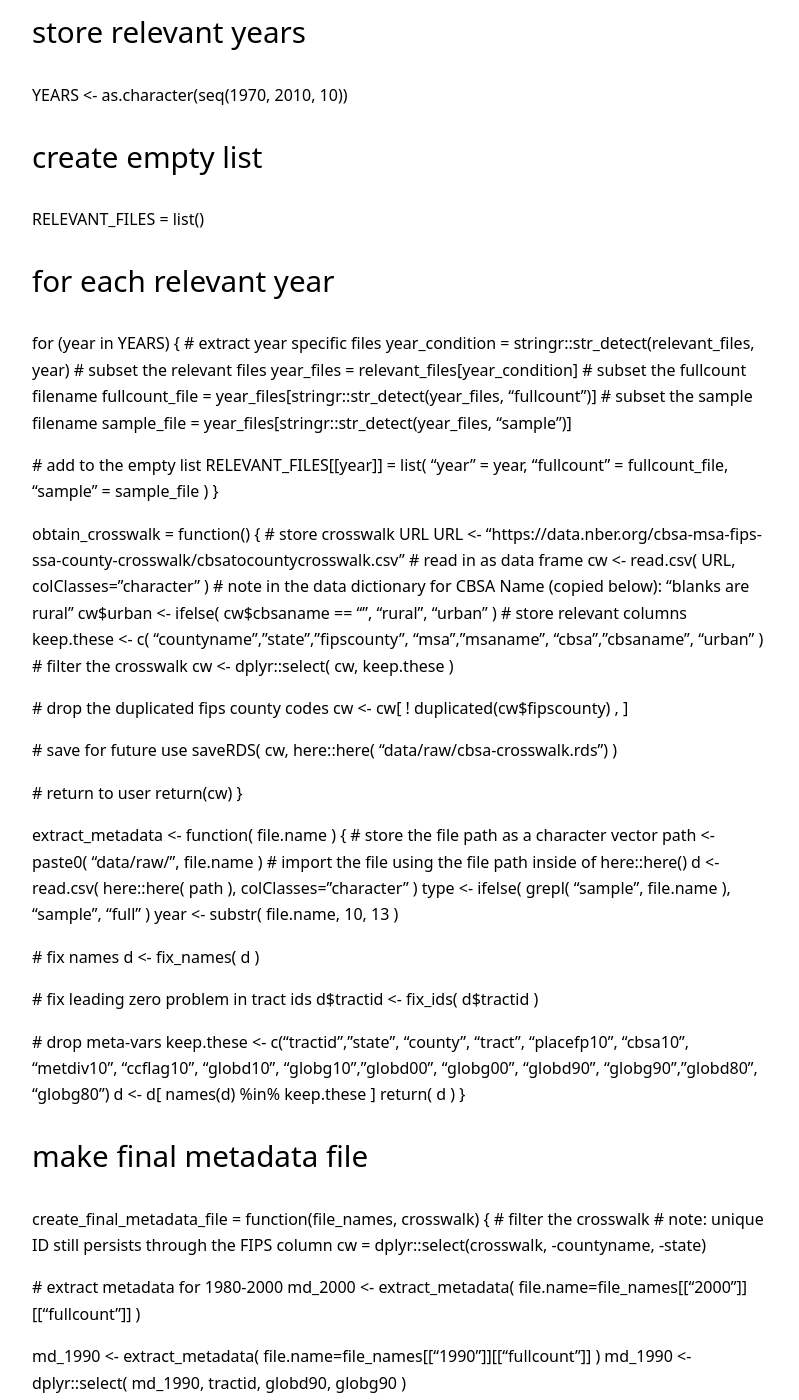
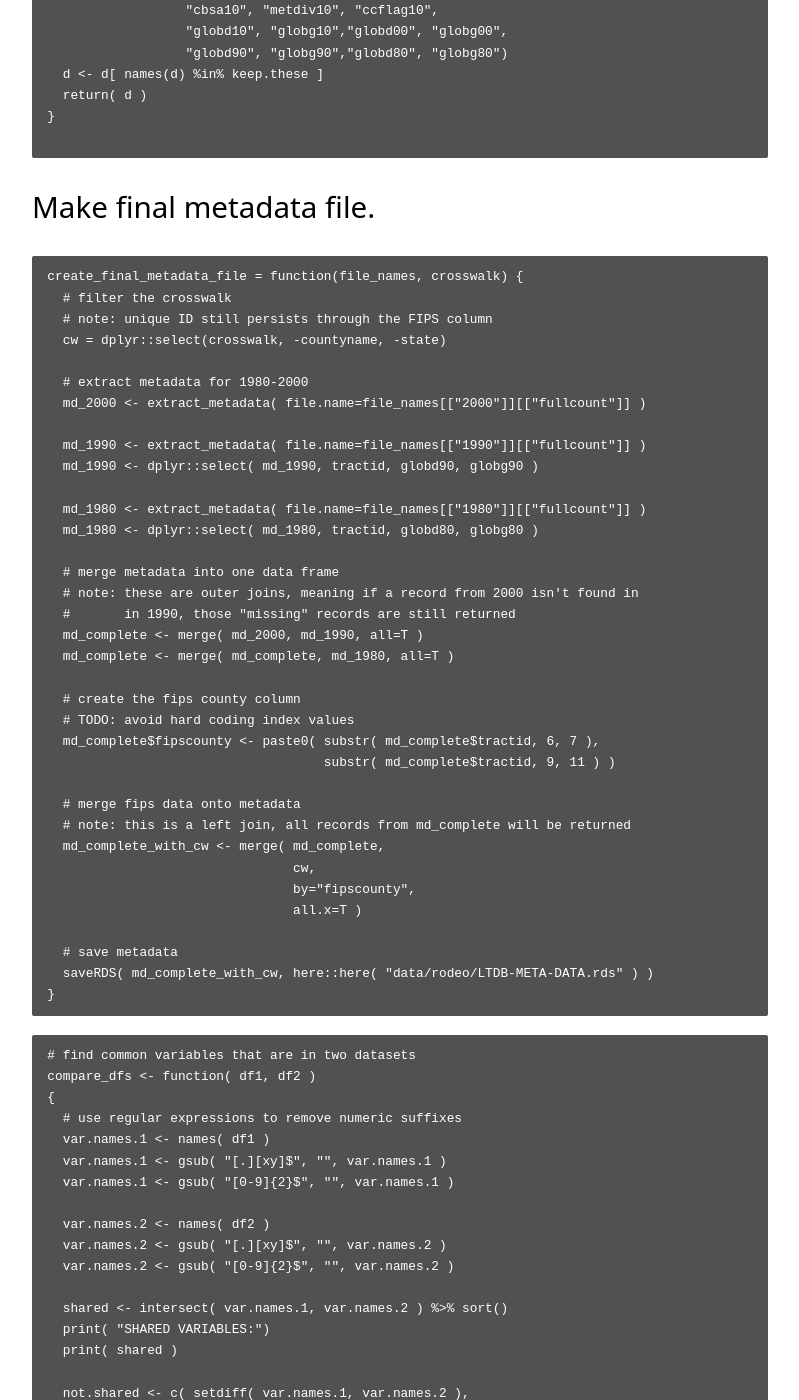
Before and after one commit to jmacost5/cpp-528-fall-2021-group-01, a Jekyll site: the page built from _posts/2021-12-04-ch06-utilities_master.md, in a window 1280 px wide and 1400 px high, scrolled down 5318 px. Shown: the whole window, without its empty margins (240-1039 px from the left). Built offline with Jekyll 4.4.1, drawn with Linux system fonts in a browser that asks for light colours; nearby versions of some CDN libraries; our own code applies the rules of GitHub Pages for plain Markdown files; some of the changed text lies outside the part shown.

Commit message:
Update 2021-12-04-ch06-utilities_master.md

````diff
--- a/_posts/2021-12-04-ch06-utilities_master.md
+++ b/_posts/2021-12-04-ch06-utilities_master.md
@@ -1,9 +1,7 @@
-#
-# Author:   Cristian Nuno
-# Maintainers: April Peck, Ahmed Rashwan, Erin McIntyre, Alev Yildiz
-# Date:     March 14, 2021
-# Purpose:  Create a function that will be sourced within another file
-#
+---
+Title: Data Manifest
+Subtitle: "Functions and data steps used in analysis. Taken from *utilities_master.R*"
+--
 
 # Set stargazer type
 s.type <- "html"
@@ -11,51 +9,52 @@
 # Lab 02 Functions--------------------------------------------------------------
 
 # create function ----
+```
 today <- function() {
+
   # store today's date
   today_date <- format(Sys.time(), '%B %d, %Y')
+
   # return today's date back to Global Environment
   return(today_date)
 }
+```
 
 
-# ONE: Filter variables by theme or group. Write a function that takes as an argument one or more
-# of the groups that you just created in the concordance file under the “category” field and returns
-# all of the variables associated with that group.
+# Function One---
 
-# filter data by category ----
+This function filters the data by categories.
+
+```
+# will need to load (tidyverse) library
+# search.cat will work in combination of multiple search terms
+# search.cat <- c("first search term" ,"second search term" , "third search term" )
+# example = search.cat <- c("family" , "nationality")
 
 cat_filter <- function(data , search.cat ){
   cat_filter <- data%>%
     filter(category == search.cat )
+  return(cat_filter)
 }
+```
 
-# TWO: Create a function that searches variable descriptions for a specific string and returns
-# any variables that match. For example, if I searched for “income” I would want variables like
-# median household income and per capita income.
+# Function Two---
 
-# search for data with keyword ----
+Function that searches variable descriptions for a specific string and returns any variables that match. For example, if I searched for "income" I would want variables like median household income and per capita income.
 
+```
 search_description <- function(data , keywords) {
   search_description <- grepl(keywords , data$definition , ignore.case =T )
+  search.keywords <- data[search_description , c("root", "category" ,"definition" )]
+  return(search.keywords)
 }
+```
 
+# Function Three---
 
-# THREE: Create a function to filter variables by time periods. Specifically, the user will
-# specify the time periods of interest for the study and the function will identify all variables
-# that have measures for those periods. For example, I if I want to use the data for a study that
-# covers 1990, 2000, and 2010 which variables are available for all three periods?
+Function to filter variables by time periods. Specifically, the user will specify the time periods of interest for the study and the function will identify all variables that have measures for those periods.
 
-# Note that column names contain the time periods, so similar to the previous function you can use
-# grepl() to identify all columns that meet your critera. Once you have selected the appropriate columns
-# you need to write a logical statement that checks variable availability for each year. We do not care
-# whether the measure comes from the full Census, the long form sample, or the ACS as long as at least
-# one measure is availabe for each of the specified time periods.
-
-# Return a table with all of the variables that meet the criteria.
-
-# search by year(s) ----
-
+```
 search_years <- function(data, years)
 {
 
@@ -80,7 +79,7 @@
 
   # select data to keep
   df.years <- data %>%
-  select(root, root2, category, definition, contains(years))
+    select(root, root2, category, definition, contains(years))
 
   #subset data to keep root, root2, and the columns that contain the names of our time period
   #data_cleaned <- data[, c(grepl( paste( c( time.periods, columns), collapse = "|"), colnames(data) )) ]
@@ -118,15 +117,12 @@
 
   return(data_final)
 
-
 }
-# End of Lab 02 Functions--------------------------------------------------------------
-
-# End of Lab 02 Functions--------------------------------------------------------------
-
+```
 
 # Lab 03 Functions--------------------------------------------------------------
 
+```
 build_year <- function( fn1, fn2, year )
 {
 
@@ -144,8 +140,9 @@
   saveRDS( d3, here::here( file.name ) )
 
 }
+```
 
-
+```
 # store relevant raw data files
 relevant_files = list.files(here::here("data/raw"), pattern = "(s|S)td.*.csv")
 
@@ -173,8 +170,9 @@
     "sample" = sample_file
   )
 }
+```
 
-
+```
 obtain_crosswalk = function() {
   # store crosswalk URL
   URL <- "https://data.nber.org/cbsa-msa-fips-ssa-county-crosswalk/cbsatocountycrosswalk.csv"
@@ -199,8 +197,9 @@
   # return to user
   return(cw)
 }
+```
 
-
+```
 extract_metadata <- function( file.name )
 {
   # store the file path as a character vector
@@ -225,7 +224,11 @@
   return( d )
 }
 
-# make final metadata file
+```
+
+# Make final metadata file.
+
+```
 create_final_metadata_file = function(file_names, crosswalk) {
   # filter the crosswalk
   # note: unique ID still persists through the FIPS column
@@ -261,8 +264,9 @@
   # save metadata
   saveRDS( md_complete_with_cw, here::here( "data/rodeo/LTDB-META-DATA.rds" ) )
 }
+```
 
-
+```
 # find common variables that are in two datasets
 compare_dfs <- function( df1, df2 )
 {
@@ -291,9 +295,11 @@
 
   return( dd )
 }
+```
 
+# Function to control plot() formatting
 
-# function to control plot() formatting
+```
 jplot <- function( x1, x2, lab1="", lab2="", draw.line=T, ... )
 {
 
@@ -311,9 +317,11 @@
     lines( lowess(x2[ok]~x1[ok]), col="red", lwd=3 ) }
 
 }
-
+```
 
 # Wrangle data to create shapefile for chloropleth map
+
+```
 # load data
 crosswalk <- read.csv( "https://raw.githubusercontent.com/DS4PS/cpp-529-master/master/data/cbsatocountycrosswalk.csv",  stringsAsFactors=F, colClasses="character" )
 
@@ -334,7 +342,7 @@
   rename( POP=estimate )
 #sanfran.pop$GEOID<-substr(sanfran.pop$GEOID,2,length(sf.pop$GEOID)) # remove leading 0's
 
-# End of Lab 03 Functions--------------------------------------------------------------
+```
 
 
 # Lab 04 Functions--------------------------------------------------------------
@@ -350,8 +358,9 @@
 # inflation rate
 INFLATION_RATE <- 1.28855
 
-# load custom functions ----
+# Load custom functions ----
 
+```
 # Helper functions for the **pairs()** correlation table
 panel.cor <- function(x, y, digits=2, prefix="", cex.cor)
 {
@@ -381,7 +390,9 @@
     lines(stats::lowess(x[ok], y[ok], f = span, iter = iter),
           col = col.smooth, lwd=2, ...)
 }
+```
 
+```
 # custom plot
 jplot <- function( x1, x2, lab1="", lab2="", draw.line=T, ... )
 {
@@ -400,8 +411,11 @@
     lines( lowess(x2[ok]~x1[ok]), col="red", lwd=3 ) }
 
 }
+```
 
-# load necessary data ----
+# Load necessary data ---
+
+```
 # remember to use the here::here() function
 d1 <- readRDS( here::here( "data/rodeo/LTDB-2000.rds" ) )
 d2 <- readRDS( here::here( "data/rodeo/LTDB-2010.rds" ) )
@@ -412,7 +426,11 @@
 
 d <- merge( d1, d2, by="tractid" )
 d <- merge( d, md, by="tractid" )
+```
 
+# Clean data---
+
+```
 # filter rural districts
 d <- dplyr::filter( d, urban == "urban" )
 
@@ -438,9 +456,14 @@
 d$mhv.10 <- mhv.10
 d$mhv.change <- mhv.change
 d$mhv.growth <- mhv.growth
+```
 
+## Create data sets
+
+```
 d.full <- d
-
+```
+```
 d <- dplyr::select( d, tractid,
                     mhmval00, mhmval12,
                     hinc00,
@@ -467,15 +490,17 @@
                  mhv.change.00.to.10 = mhmval12 - mhmval00,
                  p.mhv.change = 100 * (mhmval12 - mhmval00) / mhmval00,
                  pov.rate = 100 * npov00 / dpov00 )
+```
 
-
-
+```
 # create mini data frame
 df <- data.frame( MedianHomeValue2000=mhv.00,
                   MedianHomeValue2010=mhv.10,
                   MHV.Change.00.to.10=mhv.change,
                   MHV.Growth.00.to.12=mhv.growth )
+ ```
 
+ ```
 # average growth in median home value for the city
 cbsa_stats_df <-
   d %>%
@@ -483,11 +508,14 @@
   dplyr::summarize( metro.mhv.change = median( mhv.change, na.rm=T ),
                     metro.mhv.growth = 100 * median( mhv.growth, na.rm=T ) ) %>%
   dplyr::ungroup()
+```
 
-# End of Lab 04 Functions-------------------------------------------------------
 
 # Lab 05 Functions--------------------------------------------------------------
 
+# Load Data---
+
+```
 # obtain NMTC data
 NMTC_URL <- "https://raw.githubusercontent.com/DS4PS/cpp-528-spr-2020/master/labs/data/raw/NMTC/nmtc-sheet-01.csv"
 nmtc <- read.csv( NMTC_URL, stringsAsFactors=F )
@@ -498,18 +526,22 @@
 
 # load census data
 d.lab05 <- d.full
+```
 
-# Create the Difference In Difference dataset
+# Create the Difference In Difference dataset---
 
-
-# create a key that will allow us to obtain federal data for each tract ----
+## Create a key that will allow us to obtain federal data for each tract
+```
 # remove anything not a number from the string
 d.lab05$id2 <- gsub( "[^0-9]", "", d.lab05$tractid )
 
 # fix IDs so they are match
 d.lab05$id2 <- as.numeric( d.lab05$id2 )
+```
 
-# aggregate federal programs such that there is one record per tract ----
+## Aggregate federal programs such that there is one record per tract
+
+```
 lihtc.dollars <-
   lihtc %>%
   dplyr::filter( yr_alloc >= 2000 & yr_alloc <= 2010 ) %>%
@@ -525,13 +557,18 @@
   dplyr::filter( Origination.Year >= 2000 & Origination.Year <= 2010 ) %>%
   dplyr::group_by( X2010.Census.Tract ) %>%
   dplyr::summarize( num.nmtc = dplyr::n(), nmtc.total = sum( amount, na.rm=T ) )
+```
 
-# merge federal data onto census tracts ----
+## Merge federal data onto census tracts
+```
 d.lab05 <- merge( d.lab05, nmtc.dollars, by.x="id2", by.y="X2010.Census.Tract", all.x=T )
 d.lab05 <- merge( d.lab05, lihtc.dollars, by.x="id2", by.y="fips2010", all.x=T )
+```
 
+More cleaning
 
-# recode tracts that had no grants from NA to 0 ---
+```
+# recode tracts that had no grants from NA to 0
 d.lab05$num.nmtc[ is.na(d.lab05$num.nmtc) ] <- 0
 d.lab05$nmtc.total[ is.na(d.lab05$nmtc.total) ] <- 0
 
@@ -556,7 +593,8 @@
 # change in MHV in percent
 mhv.growth <- 100 * ( mhv.change / mhv.00 )
 
-# add variables to the main data frame ----
+
+# add variables to the main data frame
 d.lab05$mhv.00 <- mhv.00
 d.lab05$mhv.10 <- mhv.10
 d.lab05$mhv.change <- mhv.change
@@ -564,8 +602,11 @@
 
 # save copy of full d.lab05
 d.lab05.full <- d.lab05
+```
 
-# select a few variables ----
+## Select a few variables
+
+```
 d.lab05 <- dplyr::select( d.lab05.full,
 
                           tractid, cbsa, cbsaname,            # ids / units of analysis
@@ -588,8 +629,11 @@
                           num.lihtc, lihtc.total             # aggregated by census tract
 
 ) # end select
+```
 
-# add control variables
+## Add control variables
+
+```
 d.lab05 <-
   d.lab05 %>%
   dplyr::mutate( p.hs.00 = 100 * (hs00+col00) / ag25up00,
@@ -606,8 +650,11 @@
                  pov.rate.12 = 100 * npov12 / dpov12) %>%
   # remove any NA or Inf values
   na.omit(use = "everything")
+```
 
-# create new variables by cbsa ----
+## Create new variables by cbsa
+
+```
 d.lab05 <-
   d.lab05 %>%
   dplyr::group_by( cbsaname ) %>%
@@ -637,8 +684,12 @@
     # increase in the proportion of whites in tract
     increase.p.white = p.white.10 - p.white.00  )
 
+```
 
-# inflation adjust income  ----
+More cleaning
+
+```
+# inflation adjust income
 d.lab05$hinc00 <- INFLATION_RATE * d.lab05$hinc00
 
 # Create a true/false code for recipient tracts ----
@@ -649,8 +700,11 @@
 # omit cases with growth rates above 200%
 d.lab05$growth <- d.lab05$mhv.growth
 d.lab05$growth[ d.lab05$growth > 200 ] <- NA
+```
 
-# store plots in a list for easy access ----
+## Store plots in a list for easy access
+
+```
 PLOTS <-
   list(
     "pov_rate_2000" = list(
@@ -678,8 +732,11 @@
         ggplot2::ggtitle("Comparision of MHV Growth 2000 to 2010: \nRecipients vs Non-Recipients")
     )
   )
+```
 
-# prepare NMTC data
+# Prepare NMTC data
+
+```
 # log the variables
 y1 <- log( d.lab05$mhv.00 )
 y2 <- log( d.lab05$mhv.10 )
@@ -700,9 +757,11 @@
 
 # stack the two time periods together
 d3 <- rbind( d1, d2 )
+```
 
-# controls ---
+# Controls
 
+```
 #p.vac
 d0 <- data.frame( lp.vac.00 = lp.vac.00, lp.vac.10 = lp.vac.10)
 
@@ -727,8 +786,11 @@
 
 # diff-in-diff data
 d3$p.unemp <- d0$p.unemp
+```
 
-# prepare LIHTC data
+# Prepare LIHTC data
+
+```
 # create a variable that identifies if a tract received LIHTC funding
 lihtc.treat <- as.numeric( d.lab05$num.lihtc > 0 )
 
@@ -740,8 +802,11 @@
 # stack the two time periods together
 l3 <- rbind( l1, l2 )
 
-# controls ---
+```
 
+# Controls
+
+```
 #p.vac
 l0 <- data.frame( lp.vac.00 = lp.vac.00, lp.vac.10 = lp.vac.10)
 
@@ -770,5 +835,4 @@
 
 # diff-in-diff data
 l3$p.unemp <- l0$p.unemp
-
-# End of Lab 05 Functions-------------------------------------------------------
+```
````
